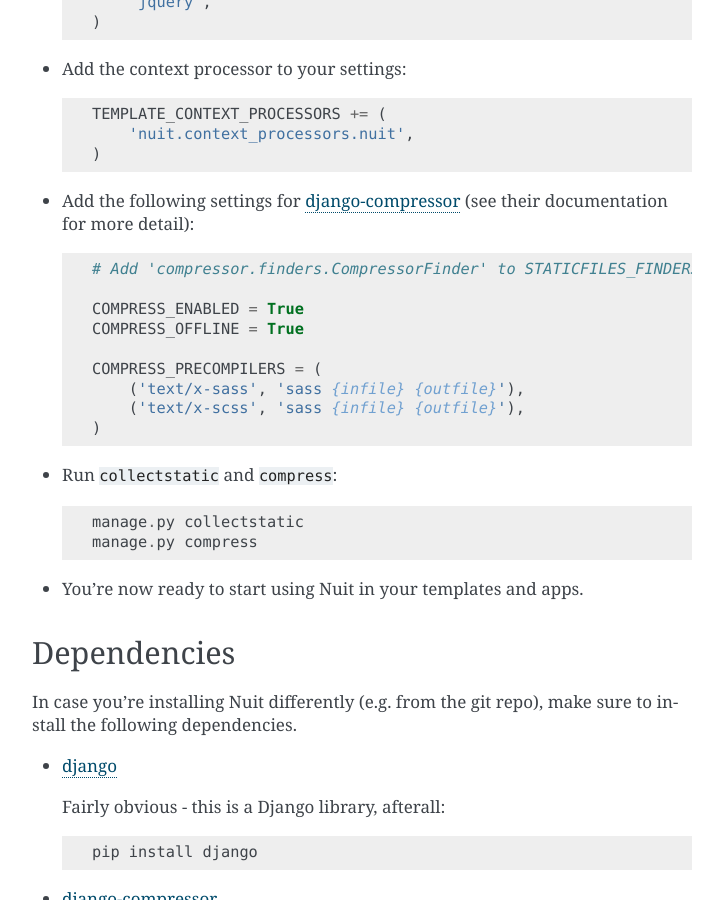
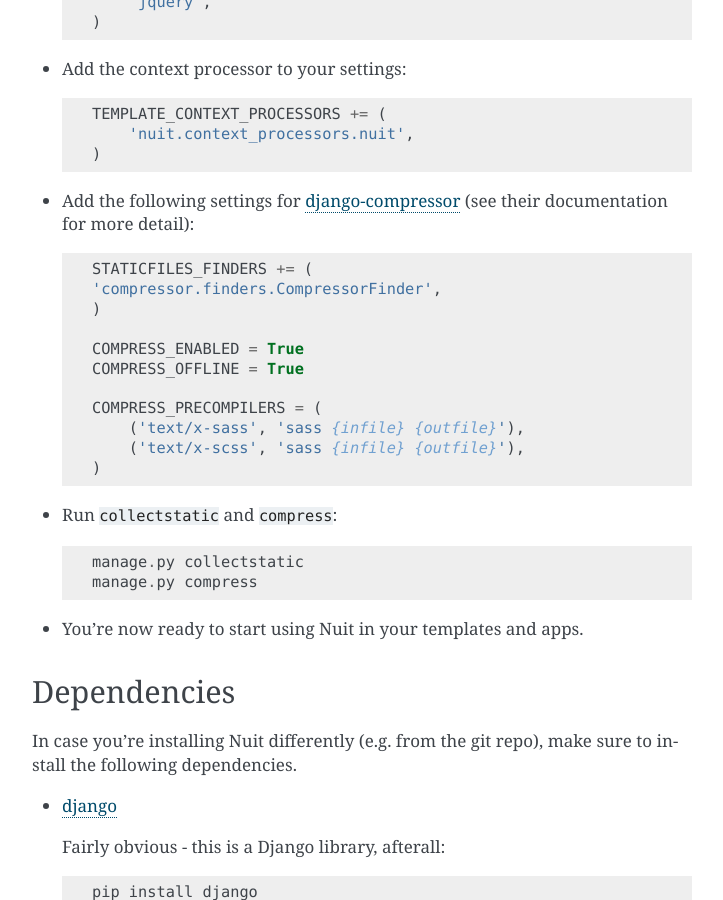
Before and after one commit to ocadotechnology/django-nuit, a Sphinx documentation site: the page built from docs/installation.txt, in a window 1280 px wide and 900 px high, scrolled down 580 px. Shown: the whole window, without its empty margins (388-1111 px from the left). Built offline with Sphinx 7.4.7, drawn with Linux system fonts in a browser that asks for light colours; the version number could not be read and is left out.

Commit message:
Docs: Clarified compressor installation instructions.

```diff
--- a/docs/installation.txt
+++ b/docs/installation.txt
@@ -32,7 +32,9 @@
 * Add the following settings for django-compressor_ (see their documentation for more detail)::
 
 
-    # Add 'compressor.finders.CompressorFinder' to STATICFILES_FINDERS
+    STATICFILES_FINDERS += (
+    'compressor.finders.CompressorFinder',
+    )
 
     COMPRESS_ENABLED = True
     COMPRESS_OFFLINE = True
```
